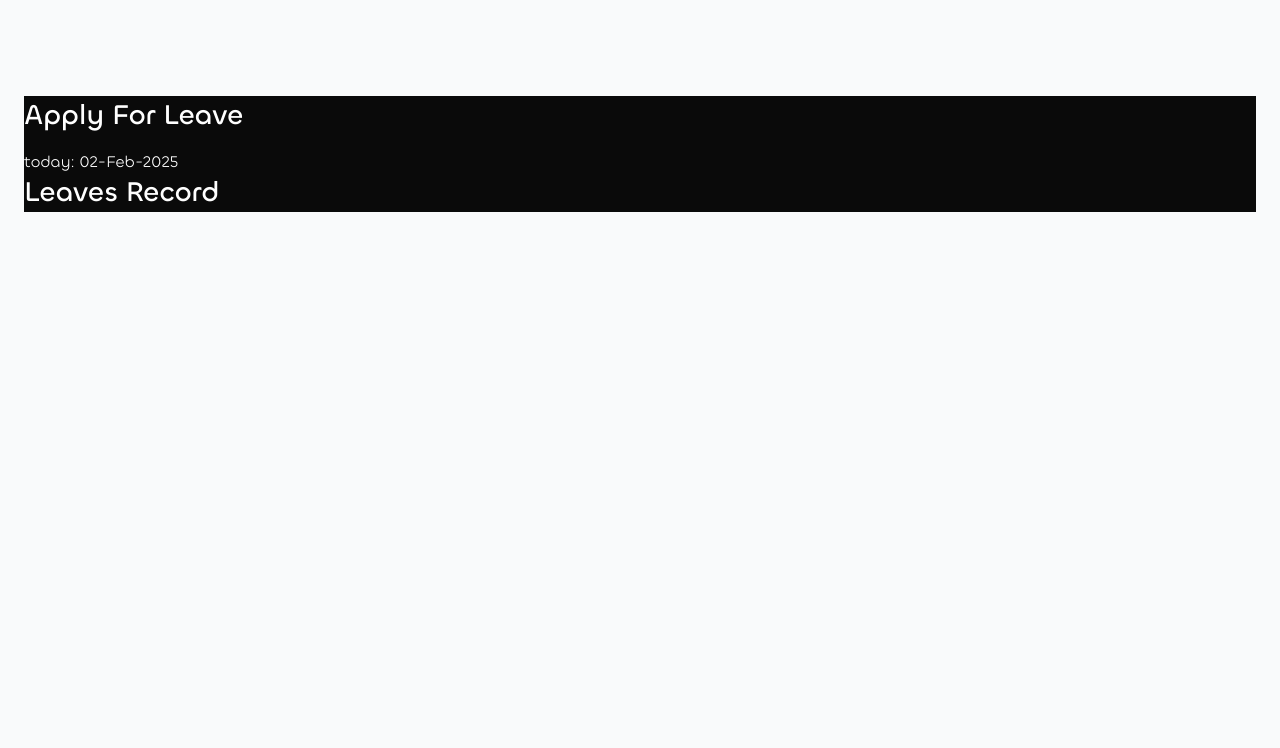
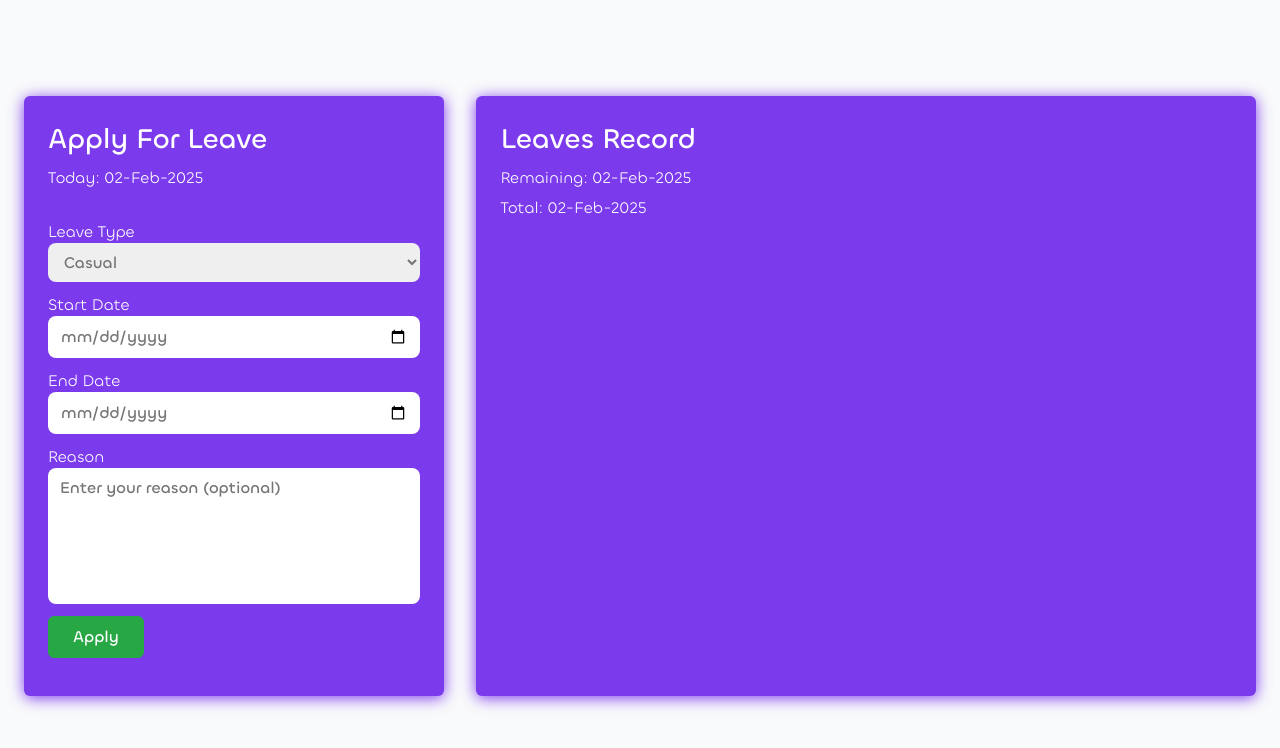
Before and after one commit to sobaltariq/NextJs-AttendanceSystem, a Next.js app: page /leave in a window 1280 px wide. Shown: the top 748 px of the page. Built offline with nearby package versions, Linux system fonts and the light colour scheme; no server answers.

Commit message:
working on leaves

```diff
--- a/src/app/leave/page.tsx
+++ b/src/app/leave/page.tsx
@@ -1,17 +1,133 @@
+"use client";
+import MyApi from "@/api/MyApi";
+import { SubmitButton } from "@/components/buttons/CustomButtons";
+import { useMessageModal } from "@/components/modal/providers/MessageModalProvider";
 import { formatDate } from "@/components/utils/globalUse";
-import React from "react";
+import { ApplyLeaveInterface } from "@/types/api";
+import React, { ChangeEvent, FormEvent, useState } from "react";
 
 function LeavePage() {
+  const [formData, setFormData] = useState<ApplyLeaveInterface>({
+    leaveType: "casual",
+    startDate: "",
+    endDate: "",
+    reason: "",
+  });
+
+  const handleChange = (
+    e: ChangeEvent<HTMLInputElement | HTMLSelectElement | HTMLTextAreaElement>
+  ) => {
+    const { name, value } = e.target;
+    setFormData((prev) => ({ ...prev, [name]: value }));
+  };
+
+  // to show any message popup
+  const { showMessageModal } = useMessageModal();
+
+  const handleApplyLeave = async (e: FormEvent) => {
+    e.preventDefault();
+
+    try {
+      const response = await MyApi.post("/leave-requests", formData);
+      const { success, data, message } = response.data;
+      console.log("ok", data);
+
+      if (success) {
+        showMessageModal("success", message, 5000);
+        setFormData({
+          leaveType: "casual",
+          startDate: "",
+          endDate: "",
+          reason: "",
+        });
+      }
+    } catch (err: any) {
+      const errorMessage =
+        err.response?.data?.error ||
+        err.response?.data?.message ||
+        "Something went wrong";
+      showMessageModal("error", errorMessage, 5000);
+      console.log(errorMessage);
+    }
+
+    console.log(formData);
+  };
+
   const today = new Date();
   return (
     <div className="width-container">
       <section className="leave-page">
         <div className="apply-leave">
-          <h2>Apply For Leave</h2>
-          <p>today: {formatDate(today.toISOString())}</p>
+          <div className="header">
+            <h2>Apply For Leave</h2>
+            <p>Today: {formatDate(today.toISOString())}</p>
+          </div>
+
+          <form onSubmit={handleApplyLeave}>
+            {/* Leave Type */}
+            <div className="item">
+              <label className="">Leave Type</label>
+              <select
+                name="leaveType"
+                value={formData.leaveType}
+                onChange={handleChange}
+                className=""
+              >
+                <option value="casual">Casual</option>
+                <option value="sick">Sick</option>
+                <option value="personal">Personal</option>
+              </select>
+            </div>
+
+            {/* Start Date */}
+            <div>
+              <label className="">Start Date</label>
+              <input
+                type="date"
+                name="startDate"
+                value={formData.startDate}
+                onChange={handleChange}
+                className=""
+                required
+              />
+            </div>
+
+            {/* End Date */}
+            <div>
+              <label className="">End Date</label>
+              <input
+                type="date"
+                name="endDate"
+                value={formData.endDate}
+                onChange={handleChange}
+                className=""
+                required
+              />
+            </div>
+
+            {/* Reason */}
+            <div>
+              <label className="">Reason</label>
+              <textarea
+                name="reason"
+                value={formData.reason}
+                onChange={handleChange}
+                rows={5}
+                className=""
+                placeholder="Enter your reason (optional)"
+              />
+            </div>
+
+            {/* Submit Button */}
+            <SubmitButton label="Apply" className="btn-secondary" />
+          </form>
         </div>
         <div className="leave-record">
-          <h2>Leaves Record</h2>
+          <div className="header">
+            <h2>Leaves Record</h2>
+            <p>Remaining: {formatDate(today.toISOString())}</p>
+            <p>Total: {formatDate(today.toISOString())}</p>
+          </div>
         </div>
       </section>
     </div>
--- a/src/components/dashboard/User.tsx
+++ b/src/components/dashboard/User.tsx
@@ -33,6 +33,7 @@ const User: React.FC<UserProps> = ({ profile }) => {
   );
 
   const [noticesList, setNoticesList] = useState<NoticesInterface[]>([]);
+
   // to show any message popup
   const { showMessageModal } = useMessageModal();
 
--- a/src/styles/components/buttons_links.scss
+++ b/src/styles/components/buttons_links.scss
@@ -1,11 +1,16 @@
 @use "./../mixins" as *;
+@use "../utilities/colors.scss" as *;
+@use "sass:color";
 
 // Primary Button
 .btn-primary {
   @include button-style($background-color: #673ab7, $text-color: white);
 }
-.btn-primary {
+.btn-secondary {
   @include button-style($background-color: #28a745, $text-color: white);
+}
+.btn-ternary {
+  @include button-style($background-color: #ff6b6b, $text-color: white);
 }
 
 // links
--- a/src/styles/pages/leave_page.scss
+++ b/src/styles/pages/leave_page.scss
@@ -2,11 +2,49 @@
 @use "./../mixins" as *;
 @use "sass:color";
 
+%common-header {
+  padding: 1.5rem;
+  width: 100%;
+  background: $secondary-purple;
+  border-radius: 6px;
+  @include box-shadow($blur: 15px, $color: $secondary-purple);
+  max-height: 600px;
+  min-height: 600px;
+
+  > .header {
+    > h2 {
+      margin: 0;
+    }
+    @include display-flex(column, space-between, flex-start);
+    gap: 0.5rem;
+  }
+}
+
 .leave-page {
-  background: $black;
+  @include display-flex(row, space-between, flex-start);
+  gap: 2rem;
 
   > .apply-leave {
+    width: 35%;
+    @extend %common-header;
+
+    > form {
+      margin-top: 2rem;
+      @include display-flex(column, flex-start, flex-start);
+      gap: 0.75rem;
+
+      > div {
+        width: 100%;
+        @include display-flex(column, space-between, flex-start);
+
+        > :last-child {
+          width: 100%;
+        }
+      }
+    }
   }
   > .leave-record {
+    width: 65%;
+    @extend %common-header;
   }
 }
```
Also changed, not shown: src/types/api.tsx (+8 -0 lines).
